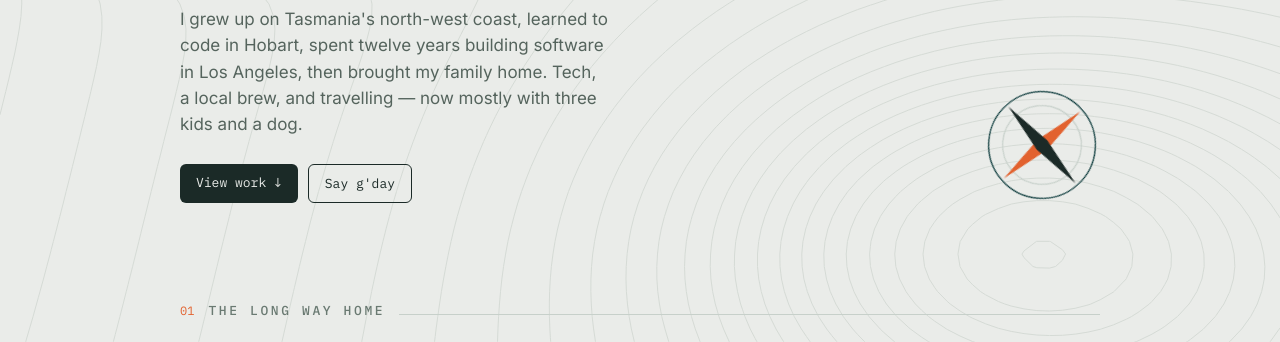
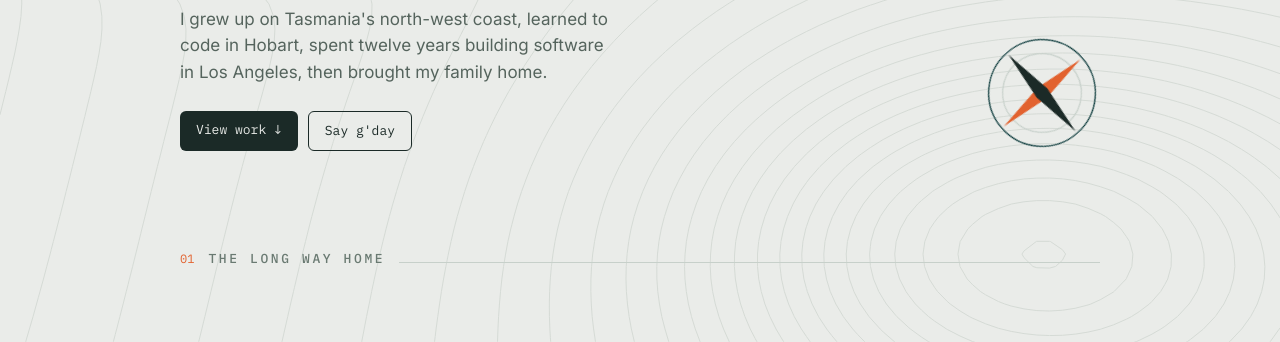
Before and after one commit to npburgess/npb, an Astro site: page / in a window 1280 px wide. Shown: the part 396-738 px from the top of the page. Built offline with nearby package versions, Linux system fonts and the light colour scheme; Astro itself is replaced by a stand-in of ours.

Commit message:
Hero: drop the 'tech, a local brew…' sentence

```diff
--- a/src/pages/index.astro
+++ b/src/pages/index.astro
@@ -29,8 +29,7 @@ const displayUrl = (u?: string) => (u ? u.replace(/^https?:\/\/(www\.)?/, "").re
 			<h1 class="disp">Software engineer,<br />at the far end of the map.</h1>
 			<p>
 				I grew up on Tasmania's north-west coast, learned to code in Hobart, spent twelve years
-				building software in Los Angeles, then brought my family home. Tech, a local brew, and
-				travelling — now mostly with three kids and a dog.
+				building software in Los Angeles, then brought my family home.
 			</p>
 			<div class="cta">
 				<a class="solid" href="#work">View work ↓</a>
```
